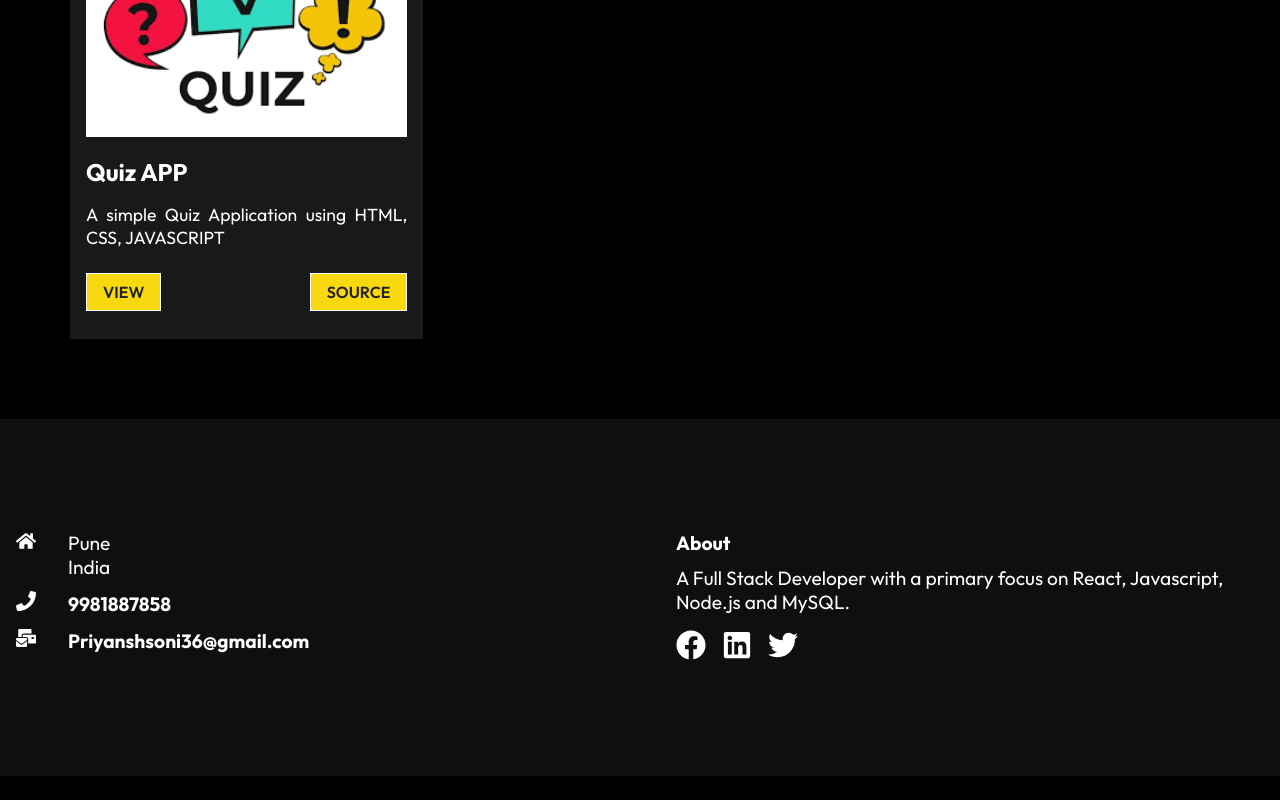
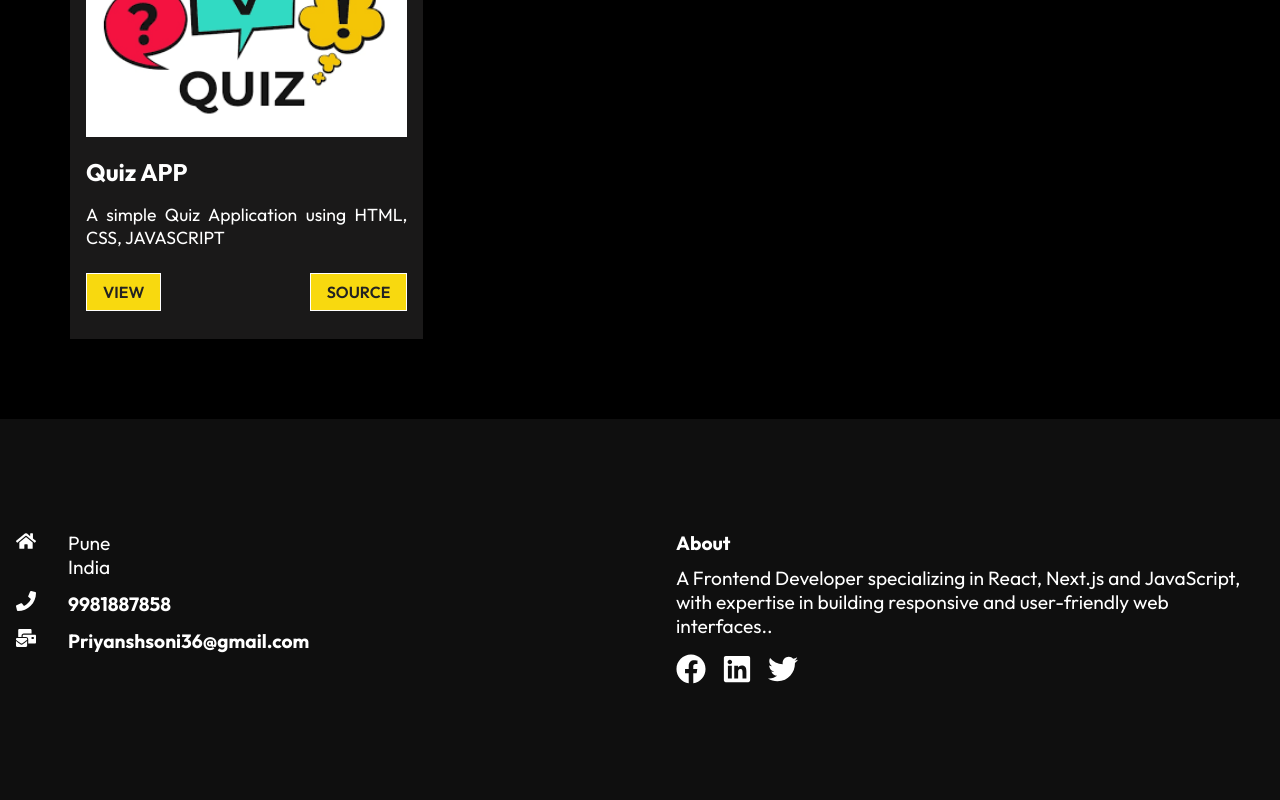
Before and after one commit to priyansh0202-coder/portfolio, a React (Create React App) app: page / in a window 1280 px wide. Shown: the part 2091-2891 px from the top of the page. Before the commit the page ends 2867 px from the top, so only its background shows below. Built offline with nearby package versions, Linux system fonts and the light colour scheme.

Commit message:
Update Footer.js

```diff
--- a/src/components/Footer.js
+++ b/src/components/Footer.js
@@ -28,7 +28,7 @@ const Footer = () => {
                 </div>
                 <div className="right">
                     <h4>About</h4>
-                    <p>A Full Stack Developer with a primary focus on React, Javascript, Node.js and MySQL.</p>
+                    <p>A Frontend Developer specializing in React, Next.js and JavaScript, with expertise in building responsive and user-friendly web interfaces..</p>
                     <div className="social">
                         <FaFacebook size={30} style={{ color: "#fff", marginRight: "1rem" }} />
                         <FaLinkedin size={30} style={{ color: "#fff", marginRight: "1rem" }} />
```
